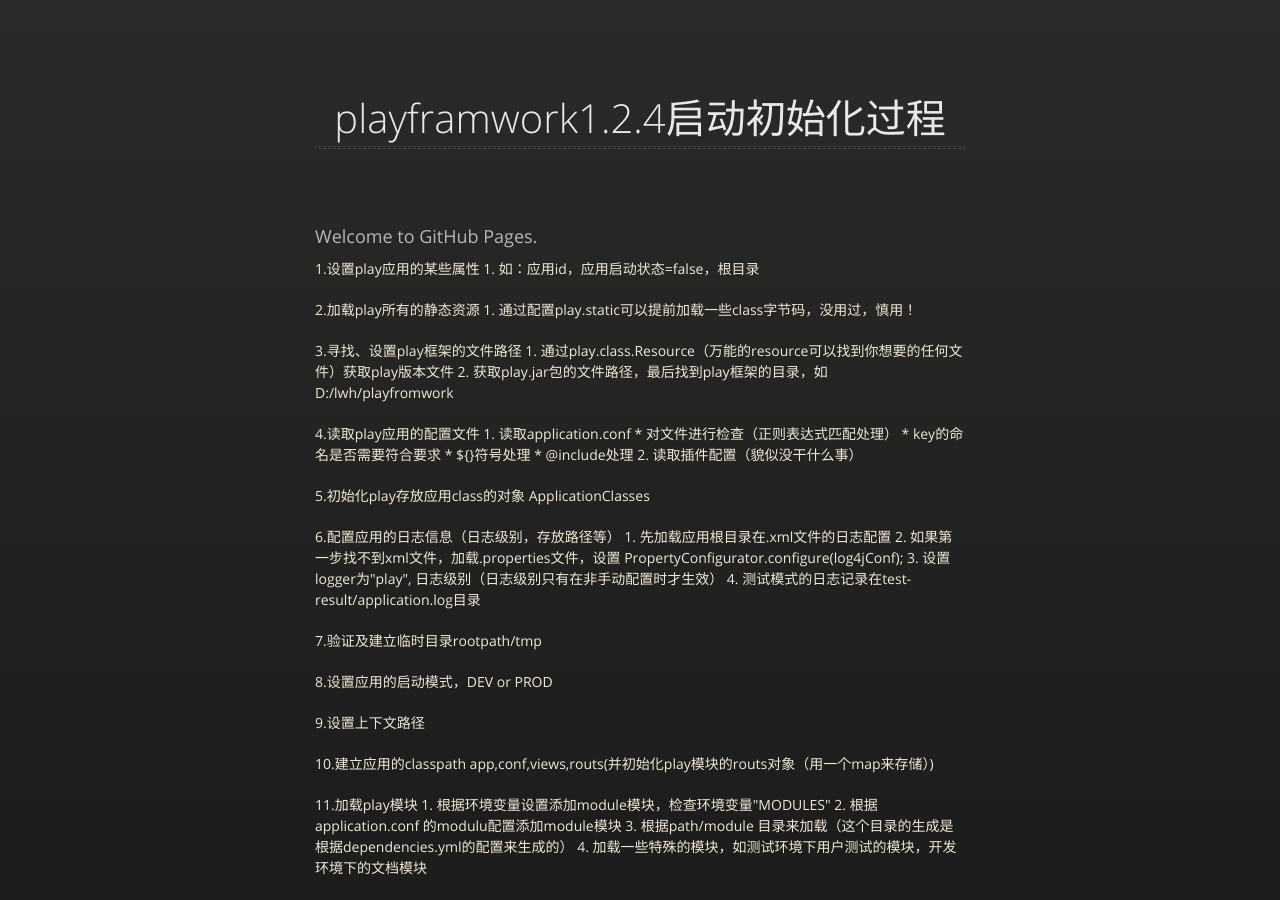
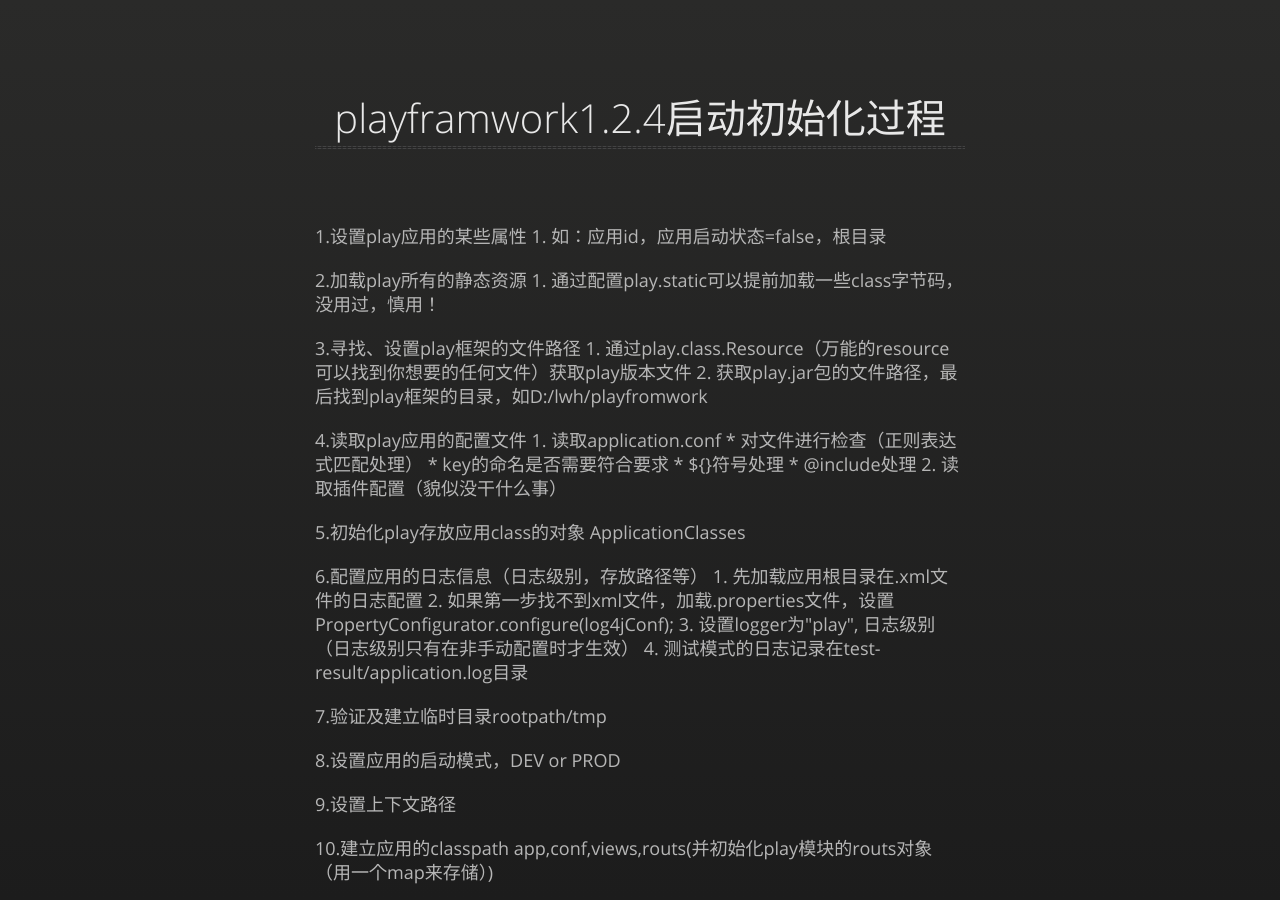
Before and after one commit to hamyi/blog, a Jekyll site: the page index.html, which Jekyll copies as it is, in a window 1280 px wide and 900 px high. Built offline with Jekyll 4.4.1, drawn with Linux system fonts in a browser that asks for light colours; nearby versions of some CDN libraries; comment, search, counter and statistics services are not loaded.

Commit message:
Update index.html
add

```diff
--- a/index.html
+++ b/index.html
@@ -29,7 +29,6 @@
         </div>
 
         <h3>
-<a name="welcome-to-github-pages" class="anchor" href="#welcome-to-github-pages"><span class="octicon octicon-link"></span></a>Welcome to GitHub Pages.</h3>
 
 <p>1.设置play应用的某些属性
 
```
